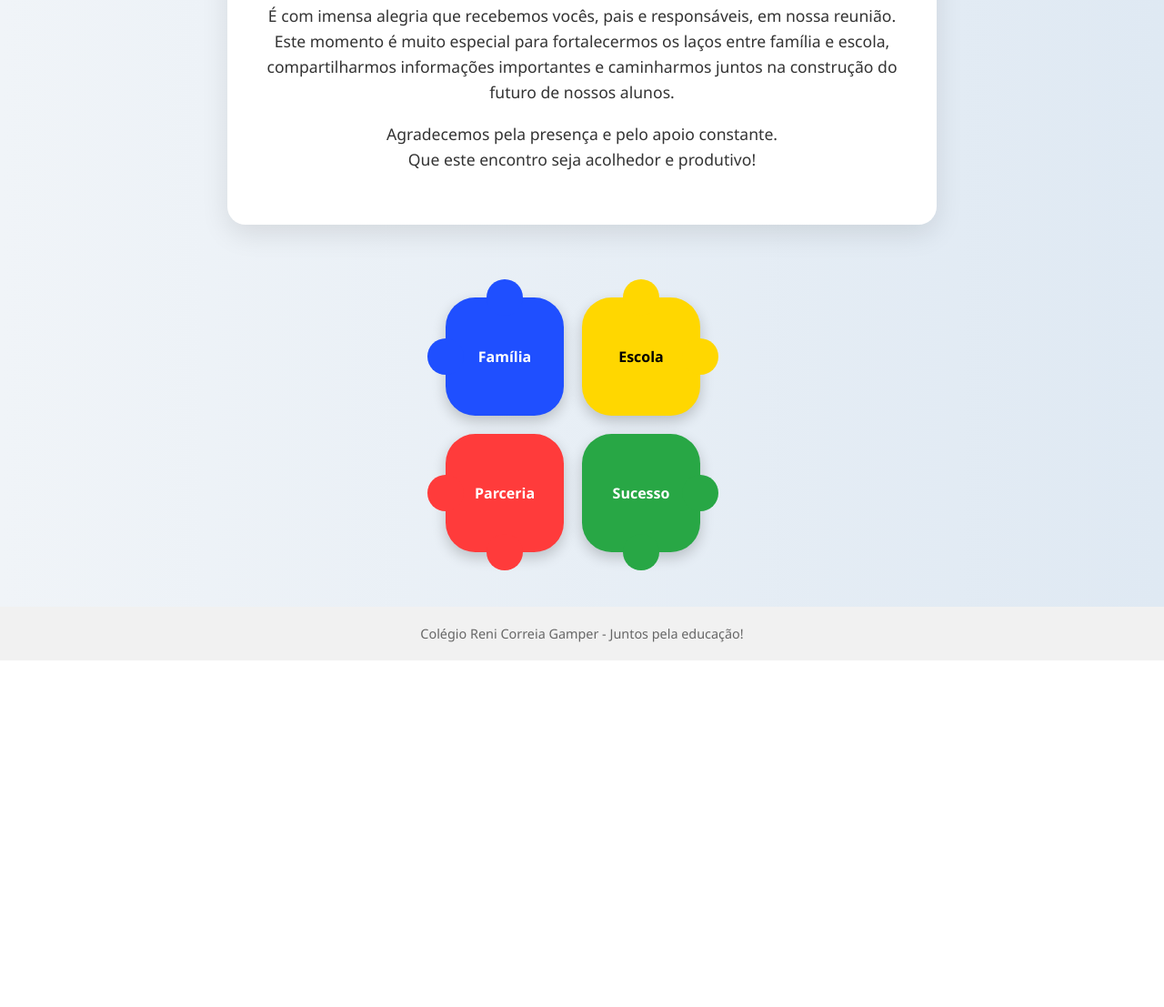
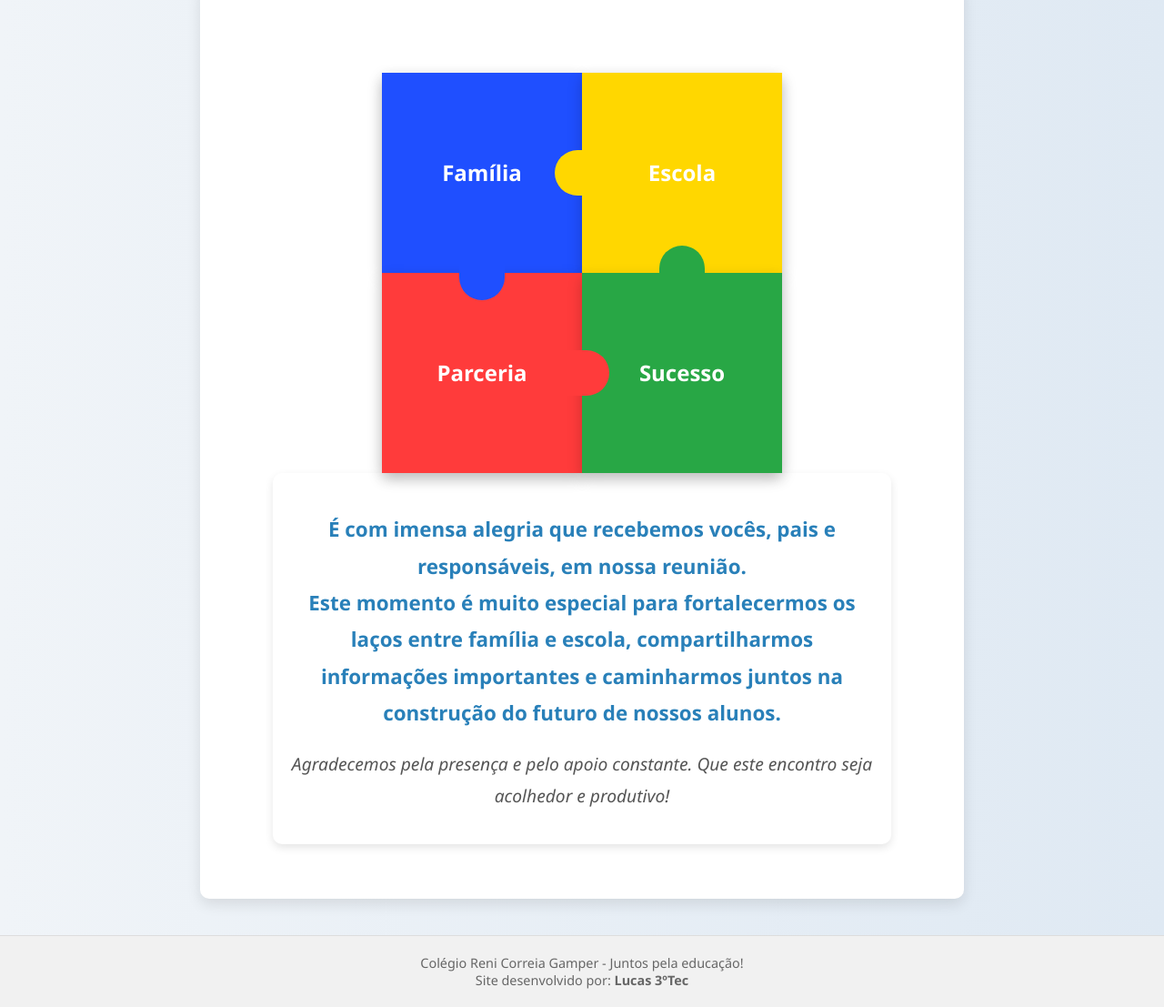
Before and after one commit to Lucas-dirbal/Bem-vindos, a plain HTML site: page index.html in a window 1280 px wide. Shown: the part 273-1380 px from the top of the page at 91% size. Before the commit the page ends 999 px from the top, so only its background shows below. Drawn offline with Linux system fonts and the light colour scheme.

Commit message:
Add files via upload

```diff
--- a/index.html
+++ b/index.html
@@ -3,6 +3,7 @@
 <head>
     <meta charset="UTF-8">
     <meta name="viewport" content="width=device-width, initial-scale=1.0">
+    <meta name="description" content="Reunião de Pais no Colégio Reni Correia Gamper">
     <title>Boas-vindas - Reunião de Pais</title>
     <link rel="stylesheet" href="style.css">
 </head>
@@ -13,28 +14,30 @@
     </header>
 
     <main>
-        <div class="content">
-            <p>
-                É com imensa alegria que recebemos vocês, pais e responsáveis, em nossa reunião. <br>
-                Este momento é muito especial para fortalecermos os laços entre família e escola,<br>
-                compartilharmos informações importantes e caminharmos juntos na construção do futuro de nossos alunos.
-            </p>
-            <p>
-                Agradecemos pela presença e pelo apoio constante. <br>
-                Que este encontro seja acolhedor e produtivo!
-            </p>
-        </div>
-
         <div class="puzzle-container">
             <div class="puzzle-piece familia">Família</div>
             <div class="puzzle-piece escola">Escola</div>
             <div class="puzzle-piece parceria">Parceria</div>
             <div class="puzzle-piece sucesso">Sucesso</div>
         </div>
+
+        <div class="welcome-text">
+            <p>
+                É com imensa alegria que recebemos vocês, pais e responsáveis, em nossa reunião.<br>
+                Este momento é muito especial para fortalecermos os laços entre família e escola,
+                compartilharmos informações importantes e caminharmos juntos na construção do futuro de nossos alunos.
+            </p>
+            <p>
+                Agradecemos pela presença e pelo apoio constante.
+                Que este encontro seja acolhedor e produtivo!
+            </p>
+        </div>
+
     </main>
 
     <footer>
-        Colégio Reni Correia Gamper - Juntos pela educação!
+        Colégio Reni Correia Gamper - Juntos pela educação! <br>
+        Site desenvolvido por: <strong> Lucas 3ºTec </strong>
     </footer>
 
     <script src="script.js"></script>
--- a/script.js
+++ b/script.js
@@ -5,26 +5,18 @@ window.onload = () => {
     const sucesso = document.querySelector('.sucesso');
 
     setTimeout(() => {
-        familia.style.top = '0px';
-        familia.style.left = '0px';
-        familia.style.opacity = 1;
+        familia.style.opacity = 1;  // Inicia a animação
     }, 500);
 
     setTimeout(() => {
-        escola.style.top = '0px';
-        escola.style.left = '150px';
         escola.style.opacity = 1;
     }, 1000);
 
     setTimeout(() => {
-        parceria.style.top = '150px';
-        parceria.style.left = '0px';
         parceria.style.opacity = 1;
     }, 1500);
 
     setTimeout(() => {
-        sucesso.style.top = '150px';
-        sucesso.style.left = '150px';
         sucesso.style.opacity = 1;
     }, 2000);
 };
--- a/style.css
+++ b/style.css
@@ -5,161 +5,189 @@ body {
     background: linear-gradient(to right, #f0f4f8, #dfe9f3);
     color: #333;
 }
+
+/* Header */
 header {
     background-color: #2980b9;
     color: white;
-    padding: 30px 20px;
+    padding: 40px 20px;
     text-align: center;
+    border-bottom: 5px solid #1d6fa5;
+    box-shadow: 0 5px 15px rgba(0, 0, 0, 0.1);
+    margin-bottom: 100px;
 }
+
 header h1 {
     margin: 0;
-    font-size: 2.5rem;
+    font-size: 3rem;
+    font-weight: 700;
 }
+
 header h2 {
     margin-top: 10px;
     font-weight: normal;
+    font-size: 1.5rem;
 }
+
+/* Main Content */
 main {
     display: flex;
     justify-content: center;
     align-items: center;
     flex-direction: column;
-    padding: 40px 20px;
+    padding: 60px 20px;
+    max-width: 800px;
+    margin: 0 auto;
+    background: white;
+    box-shadow: 0 6px 15px rgba(0, 0, 0, 0.1);
+    border-radius: 10px;
+    margin-top: -60px; /* Ajuste o valor aqui se necessário */
 }
-.content {
-    background: white;
-    padding: 40px;
-    border-radius: 20px;
-    box-shadow: 0 10px 30px rgba(0,0,0,0.1);
-    max-width: 700px;
-    text-align: center;
-    margin-bottom: 40px;
-}
-.content p {
-    font-size: 1.1rem;
-    line-height: 1.6;
-}
-.puzzle {
-    display: flex;
-    flex-wrap: wrap;
-    justify-content: center;
-    gap: 20px;
-    max-width: 600px;
-}
-.piece {
-    width: 120px;
-    height: 120px;
-    background-color: #3498db;
-    color: white;
-    font-weight: bold;
-    font-size: 1rem;
-    display: flex;
-    justify-content: center;
-    align-items: center;
-    border-radius: 16px;
-    opacity: 0;
-    transform: scale(0.5);
-    animation: appear 1s forwards;
-}
-.piece:nth-child(1) { animation-delay: 0.5s; }
-.piece:nth-child(2) { animation-delay: 1s; }
-.piece:nth-child(3) { animation-delay: 1.5s; }
-.piece:nth-child(4) { animation-delay: 2s; }
 
-@keyframes appear {
-    to {
-        opacity: 1;
-        transform: scale(1);
-    }
-}
+
+/* Footer */
 footer {
     background-color: #f1f1f1;
     text-align: center;
     padding: 20px;
     font-size: 0.9rem;
     color: #666;
+    margin-top: 40px;
+    border-top: 1px solid #ddd;
 }
+
+/* Puzzle Container */
 .puzzle-container {
     position: relative;
-    width: 300px;
-    height: 300px;
+    width: 440px;
+    height: 440px;
     margin-top: 40px;
+    border-radius: 10px;
+    box-shadow: 0 6px 15px rgba(0, 0, 0, 0.1);
 }
 
+/* Peças do Quebra-Cabeça */
 .puzzle-piece {
     position: absolute;
-    width: 130px;
-    height: 130px;
-    color: white;
-    font-weight: bold;
-    font-size: 1rem;
+    width: 220px;
+    height: 220px;
     display: flex;
     justify-content: center;
     align-items: center;
-    border-radius: 25% 25% 25% 25%;
+    font-weight: bold;
+    font-size: 1.5rem;
+    color: white;
     box-shadow: 0 6px 15px rgba(0, 0, 0, 0.2);
-    transition: all 1.5s ease-in-out;
     opacity: 0;
+    transition: opacity 0.5s ease-in-out;
+}
+
+.familia {
+    background-color: #1f4fff;
+    top: 0;
+    left: 0;
+}
+
+.escola {
+    background-color: #ffd700;
+    top: 0;
+    left: 220px;
+}
+
+.parceria {
+    background-color: #ff3b3b;
+    top: 220px;
+    left: 0;
+}
+
+.sucesso {
+    background-color: #28a745;
+    top: 220px;
+    left: 220px;
+}
+
+/* Ajuste das bordas para encaixe perfeito */
+.familia::before,
+.escola::before,
+.parceria::before,
+.sucesso::before {
+    content: '';
+    position: absolute;
+    width: 50px;
+    height: 50px;
+    background: inherit;
+}
+
+.familia::before {
+    bottom: -30px;
+    left: 50%;
+    transform: translateX(-50%);
+    width: 50px;
+    height: 50px;
+    background: inherit;
+    border-radius: 0 0 50% 50%;
+    z-index: 2;
+}
+
+.escola::before {
+    top: 50%;
+    left: -30px;
+    transform: translateY(-50%);
+    width: 50px;
+    height: 50px;
+    background: inherit;
+    border-radius: 50% 0 0 50%;
+}
+
+.parceria::before {
+    top: 50%;
+    right: -30px;
+    transform: translateY(-50%);
+    width: 50px;
+    height: 50px;
+    background: inherit;
+    border-radius: 0 50% 50% 0;
     z-index: 1;
 }
 
-.familia { background-color: #1f4fff; }
-.escola  { background-color: #ffd700; color: #000; }
-.parceria { background-color: #ff3b3b; }
-.sucesso { background-color: #28a745; }
-
-.familia   { top: -150px; left: -150px; }
-.escola    { top: -150px; left: 300px; }
-.parceria  { top: 300px; left: -150px; }
-.sucesso   { top: 300px; left: 300px; }
-
-.puzzle-piece::before,
-.puzzle-piece::after {
-    content: '';
-    position: absolute;
-    width: 40px;
-    height: 40px;
+.sucesso::before {
+    top: -30px;
+    left: 50%;
+    transform: translateX(-50%);
+    width: 50px;
+    height: 50px;
     background: inherit;
-    border-radius: 50%;
-    z-index: -1;
+    border-radius: 50% 50% 0 0;
+    z-index: 1;
 }
 
-/* Encaixe superior */
-.familia::before {
-    top: -20px;
-    left: 45px;
-}
-.familia::after {
-    left: -20px;
-    top: 45px;
+.welcome-text {
+    text-align: center;
+    font-size: 1.2rem;
+    color: #333;
+    line-height: 1.8;
+    padding: 20px;
+    margin-top: 20px;
+    font-family: "Segoe UI", sans-serif;
+    background-color: #fff;
+    border-radius: 10px;
+    box-shadow: 0 4px 10px rgba(0, 0, 0, 0.1);
+    width: 80%;
+    margin: 0 auto;
 }
 
-/* Encaixe direito */
-.escola::before {
-    top: -20px;
-    left: 45px;
-}
-.escola::after {
-    right: -20px;
-    top: 45px;
+.welcome-text p {
+    margin-bottom: 15px;
 }
 
-/* Encaixe inferior */
-.parceria::before {
-    bottom: -20px;
-    left: 45px;
-}
-.parceria::after {
-    left: -20px;
-    top: 45px;
+.welcome-text p:first-child {
+    font-weight: bold;
+    font-size: 1.4rem;
+    color: #2980b9; /* Cor do texto principal */
 }
 
-/* Encaixe direito */
-.sucesso::before {
-    bottom: -20px;
-    left: 45px;
+.welcome-text p:last-child {
+    font-style: italic;
+    font-size: 1.2rem;
+    color: #555; /* Cor para a segunda parte */
 }
-.sucesso::after {
-    right: -20px;
-    top: 45px;
-}
```
